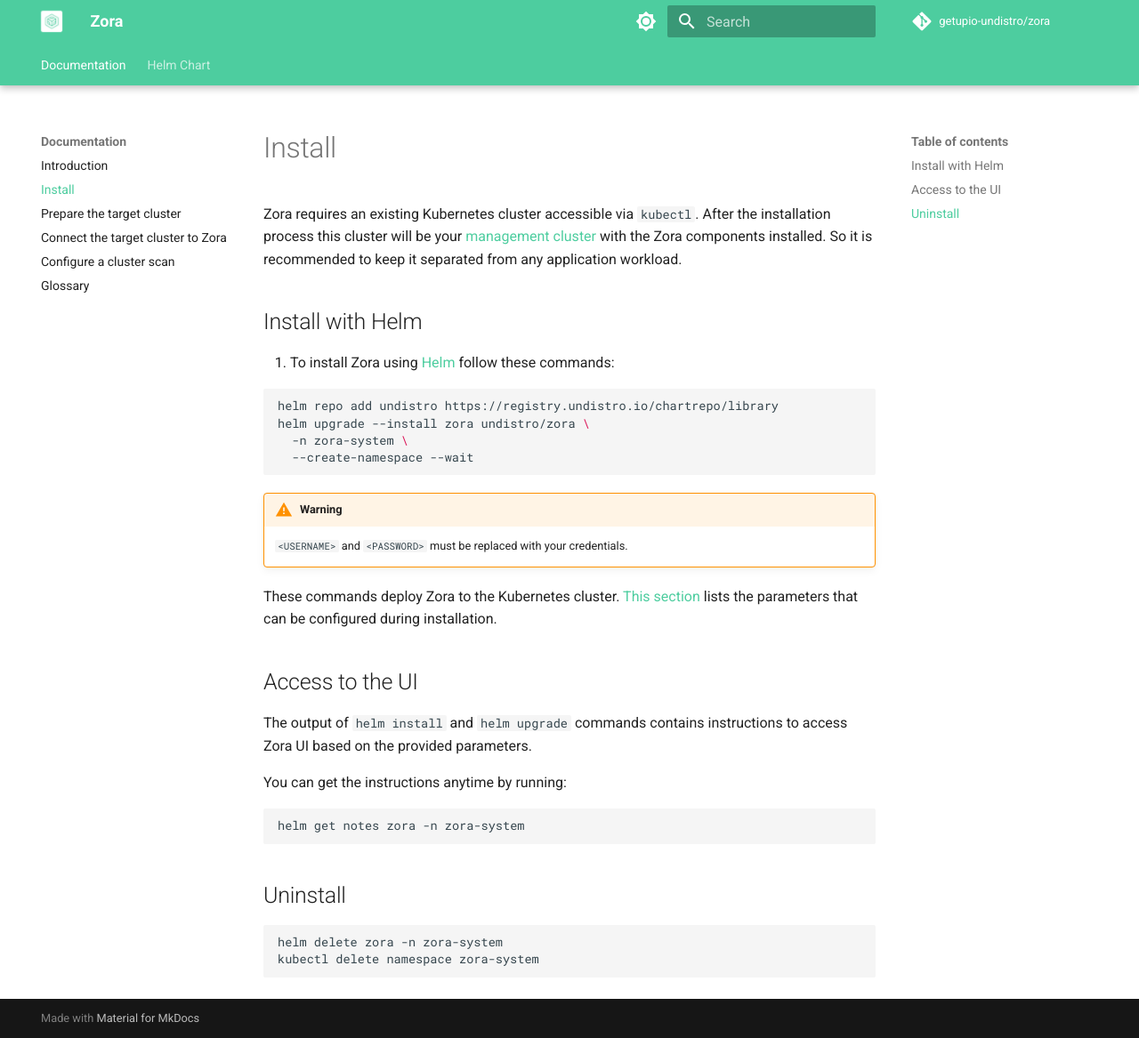
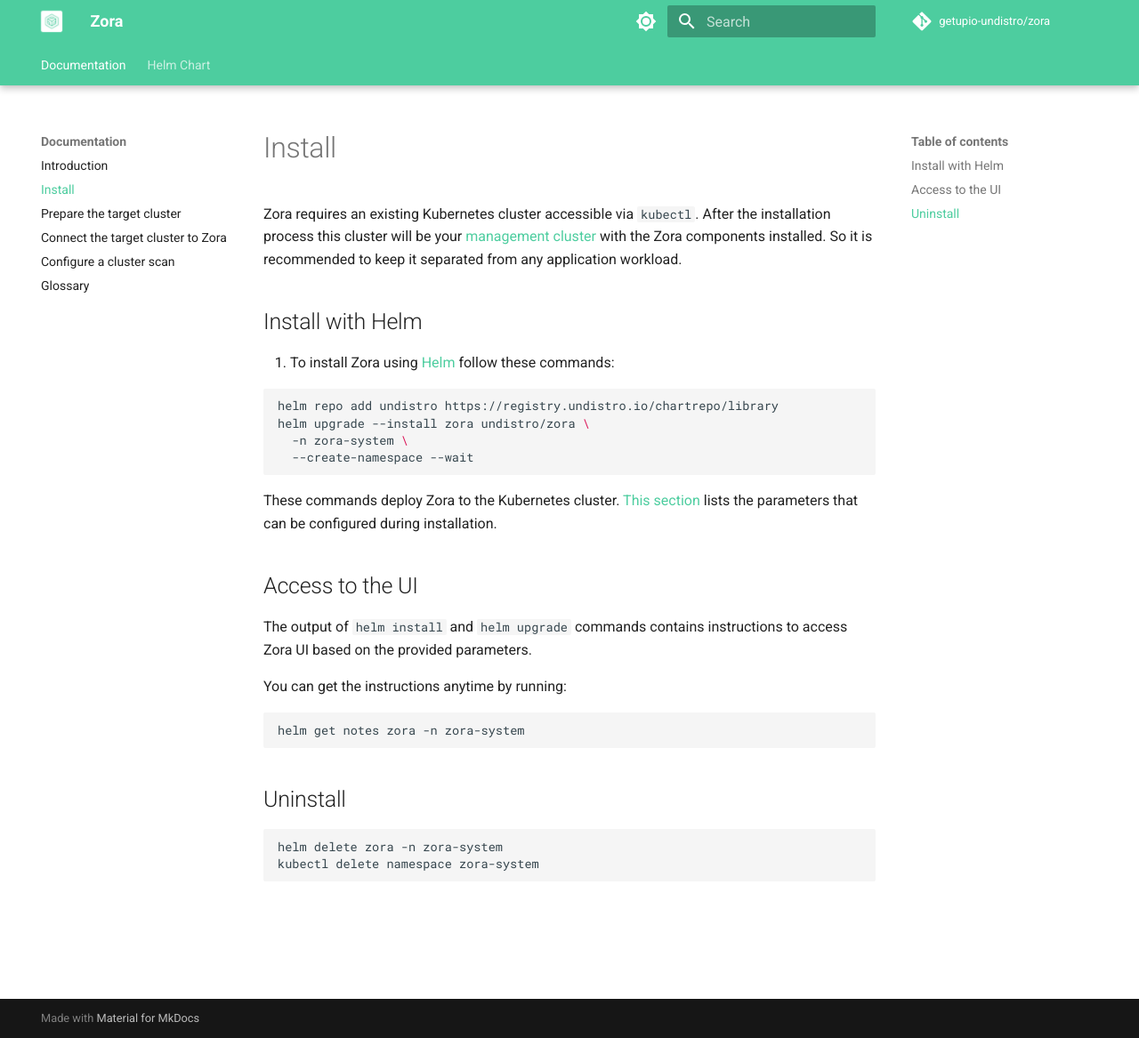
Before and after one commit to undistro/zora, an MkDocs documentation site: the page built from docs/install.md, in a window 1280 px wide and 1167 px high. Shown: the whole window at 89% size. Built offline with MkDocs 1.6.1 and Material for MkDocs 9.7.7, drawn with Linux system fonts in a browser that asks for light colours; comment, search, counter and statistics services are not loaded.

Commit message:
fix install docs

````diff
--- a/docs/install.md
+++ b/docs/install.md
@@ -15,9 +15,6 @@
   -n zora-system \
   --create-namespace --wait
 ```
-
-!!! warning
-    `<USERNAME>` and `<PASSWORD>` must be replaced with your credentials.
 
 These commands deploy Zora to the Kubernetes cluster.
 [This section](helm-chart.md) lists the parameters
````
